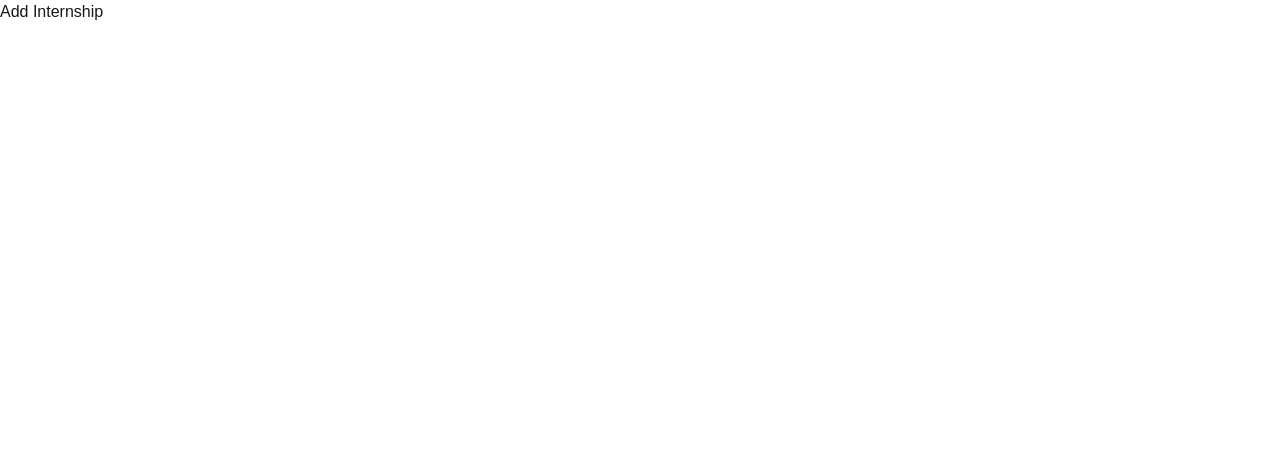
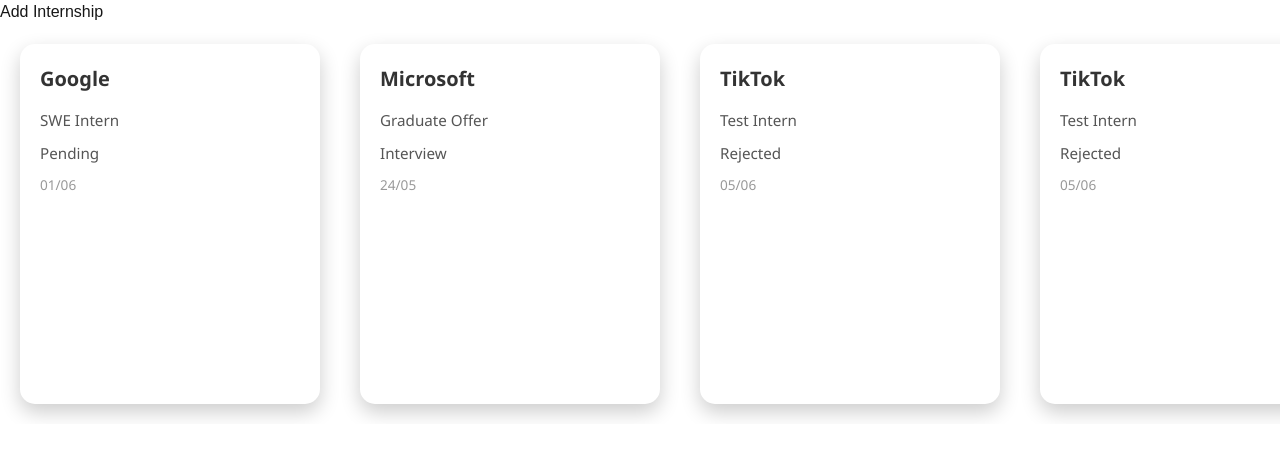
Before and after one commit to Damien-Chim/ApplierDash, a Next.js app: page / in a window 1280 px wide. Shown: the top 458 px of the page. Built offline with nearby package versions, Linux system fonts and the light colour scheme.

Commit message:
Added application cards and scrolling system

```diff
--- a/app/page.tsx
+++ b/app/page.tsx
@@ -1,5 +1,7 @@
 "use client";
+import ApplicationCard from "@/components/ApplicationCard";
 import { useState } from "react";
+
 export default function Home() {
   // using useState hook to track the state of the modal card (shown/not shown)
   // Initial value of showModal = false
@@ -39,6 +41,43 @@
           </div>
         )
       }
+      <div style={cardContainerStyle}>
+        <ApplicationCard
+          company={"Google"}
+          role={"SWE Intern"}
+          status={"Pending"}
+          date={"01/06"}
+        />
+
+        <ApplicationCard
+          company={"Microsoft"}
+          role={"Graduate Offer"}
+          status={"Interview"}
+          date={"24/05"}
+        />
+
+        <ApplicationCard
+          company={"TikTok"}
+          role={"Test Intern"}
+          status={"Rejected"}
+          date={"05/06"}
+        />
+
+        <ApplicationCard
+          company={"TikTok"}
+          role={"Test Intern"}
+          status={"Rejected"}
+          date={"05/06"}
+        />
+
+        <ApplicationCard
+          company={"TikTok"}
+          role={"Test Intern"}
+          status={"Rejected"}
+          date={"05/06"}
+        />
+
+      </div>
     </div>
   );
 }
@@ -84,3 +123,11 @@
   borderRadius: "6px",
   border: "1px solid #ccc",
 };
+
+const cardContainerStyle: React.CSSProperties = {
+  display: "flex",
+  flexDirection: "row",
+  height: "400px",
+  width: "100%",
+  overflowX: "auto"
+}
--- /dev/null
+++ b/components/ApplicationCard.css
@@ -0,0 +1,53 @@
+.card {
+    border-radius: 15px;
+
+    /* box-shodow gives the effect that the card is sitting on the screen */
+    box-shadow: 0 8px 20px rgba(0, 0, 0, 0.2);
+
+    margin: 20px;
+
+    width: 300px;
+    /* height is not needed, because the card will take up the height of the container it is in */
+    /* just a behaviour of flex */
+
+    /* Padding is for the space INSIDE the card between the border and the content */
+    padding: 20px;
+
+    /* display set to flex so that it is easier to align the items inside the card */
+    display: flex;
+
+    /* flex-direction is row (horizontal) by default, setting to vertical */
+    /* makes the elements within stack above each other */
+    flex-direction: column;
+
+    /* justify-content: flex-start; */
+
+    /* If size of all flex items is larger than the flex container */
+    /* The flex items can shrink accordingly to their flex-srhink value */
+    /* if not specified, the flex items will shrink as much as possible to fit into the flex box */
+    /* set flex-shrink to 0 so that the items do not shrink */
+    flex-shrink: 0;
+
+    /* space between text elements */
+    gap: 10px;
+
+    /* Font */
+    font-family: 'Segoe UI', Tahoma, Geneva, Verdana, sans-serif;
+    color: #333;
+}
+
+.card h2 {
+    font-size: 1.25rem;
+    font-weight: 600;
+    margin-bottom: 5px;
+}
+
+.card p {
+    font-size: 0.95rem;
+    color: #555;
+}
+
+.card p:last-child {
+    font-size: 0.85rem;
+    color: #999;
+}
--- /dev/null
+++ b/components/ApplicationCard.tsx
@@ -0,0 +1,28 @@
+'use-client'
+import './ApplicationCard.css';
+// type - TypeScript keyword to define a custom type
+// The type is called ApplicationCardProps
+type ApplicationCardProps = {
+    // field : data type of field
+    // enforces data consistency
+    // the card cannot exist unless you give a value for all the fields
+    company: String
+    role: String
+    status: String
+    date: String
+}
+
+// the {company, ...} : ApplicationCardProps parameter is known as object destructuring
+// pulling out values directly fromt the props so that they can be used
+export default function ApplicationCard({
+    company, role, status, date
+}: ApplicationCardProps) {
+    return (
+        <div className='card'>
+            <h2>{company}</h2>
+            <p>{role}</p>
+            <p>{status}</p>
+            <p>{date}</p>
+        </div>
+    )
+}
```
